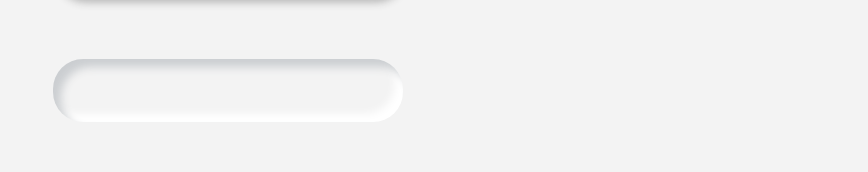
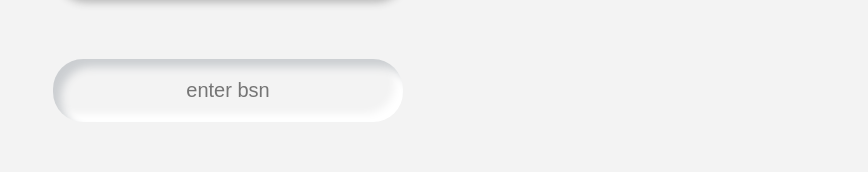
Before and after one commit to willemverbuyst/bsn-tool, a Vue app: page / in a window 1280 px wide. Shown: the part 243-415 px from the top of the page, without its empty margins (412-1280 px from the left). Built offline with nearby package versions, Linux system fonts and the light colour scheme.

Commit message:
Rename bsn-number to bsn

```diff
--- a/src/components/BsnInput.vue
+++ b/src/components/BsnInput.vue
@@ -6,14 +6,14 @@ import { store } from "../store";
   <div>
     <input
       type="text"
-      name="bsn-number"
-      id="bsn-number"
-      aria-label="bsn-number"
+      name="bsn"
+      aria-label="bsn"
       v-model="store.bsn"
       @input="store.resetValidation()"
+      placeholder="enter bsn"
     />
     <button v-if="store.bsnIsValid" aria-label="copy-button" type="button">
-      <i class="fa fa-copy" id="bsn-number__copy-icon" />
+      <i class="fa fa-copy" id="bsn__copy-icon" />
     </button>
   </div>
 </template>
@@ -41,7 +41,7 @@ section div {
   position: relative;
 }
 
-#bsn-number__copy-button {
+button {
   all: revert;
   position: absolute;
   right: 2rem;
@@ -54,14 +54,14 @@ section div {
   cursor: pointer;
 }
 
-#bsn-number__copy-icon {
+#bsn__copy-icon {
   font-size: 2rem;
   color: var(--color-grey-dark);
   background-color: var(--color-white-smoke);
   transition: 0.3s;
 }
 
-#bsn-number__copy-icon:hover {
+#bsn__copy-icon:hover {
   transform: scale(1.1);
 }
 </style>
```
